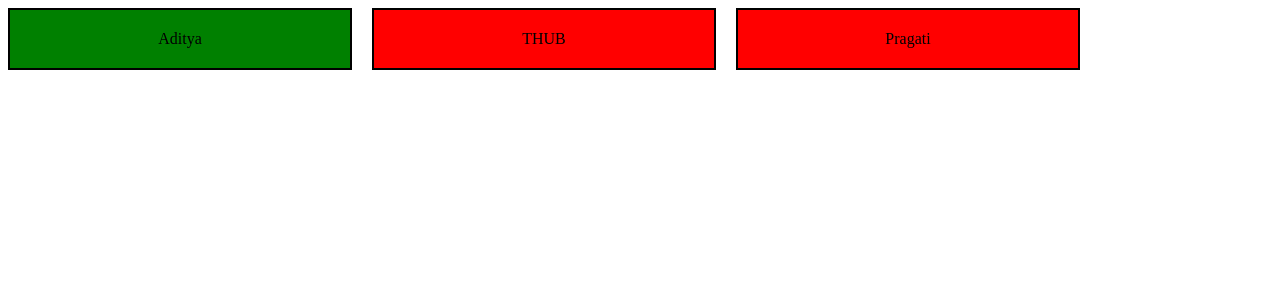
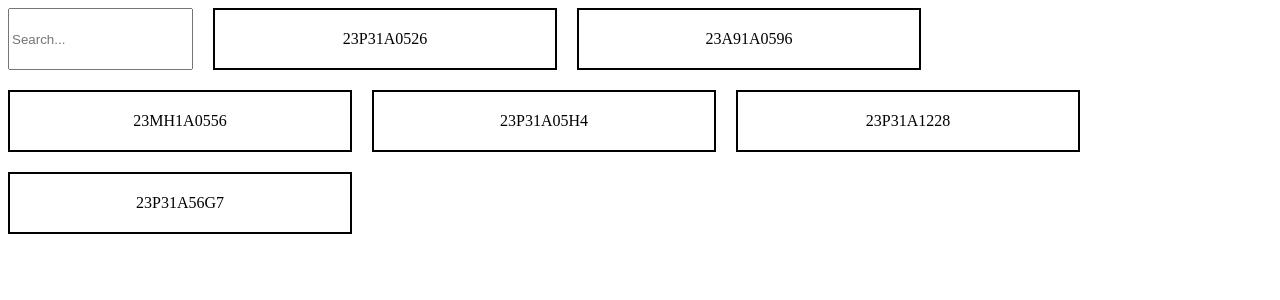
Before and after one commit to UMANANDESWARI/REACT, a React (Vite) app: page / in a window 1280 px wide. Shown: the top 300 px of the page. Built offline with nearby package versions, Linux system fonts and the light colour scheme.

Commit message:
react commit

```diff
--- a/src/App.jsx
+++ b/src/App.jsx
@@ -1,4 +1,4 @@
-import { useState } from 'react'
+import { use, useState, useEffect } from 'react'
 import reactLogo from './assets/react.svg'
 import viteLogo from '/vite.svg'
 // import './App.css'
@@ -17,33 +17,208 @@ import Component2 from './Component2'
 
 
 function App() {
-  const [count, setCount] = useState(0)
-  const data = [
+//searching data
+    const [data, setData] = useState([
       {
-      "name" : "Aditya",
-      varient : "green"
+        RollNo : "23P31A0526"
       },
       {
-      "name" : "THUB",
-      varient : "red"
+        RollNo : "23A91A0596"
       },
       {
-      "name" : "Pragati",
-      varient : "red"
+        RollNo : "23MH1A0556"
+      },
+      {
+        RollNo : "23P31A05H4"
+      },
+      {
+        RollNo : "23P31A1228"
+      },
+      {
+        RollNo : "23P31A56G7"
       }
-  ];
+    ])
+
+    const [QueryResult,setQueryResult] = useState(data);
+
+    const [UserQuery, setUserQuery] = useState("");
+
+    const Capture = (event) => {
+      setUserQuery(event.target.value);
+    };
+
+    useEffect(() => {
+      if (UserQuery === "") {
+        setQueryResult(data);
+      }
+      else {
+        const arr = data.filter((item) =>
+          item.RollNo.toLowerCase().includes(UserQuery.toLowerCase())
+        );
+        setQueryResult(arr);
+      }
+    }, [UserQuery, data]);
+
             return (
             <>
             <div className="parent">
-        {
-          data.map ((ele) => (
-              <div className= {ele.varient == "green" ? "card bg-green" : "card bg-red" } > {ele.name} </div>
-          ))
-        }
+            <input type="text" placeholder="Search..." onChange={Capture} />
+            {QueryResult.map((ele, index) => (
+                <div key={index} className="card">
+                  {ele.RollNo}
+                </div>
+            ))}
              </div>
             </>
-  )
+        );
 }
+
+
+// creating cards by using user entered data
+  // const fun = () =>{
+  //   //console.log(userdata);
+  //   setData([...data, userdata])
+  //   userdata = {
+  //   firstname : "",
+  //   lastname : "",
+  //   email : ""
+  // }
+  // }
+
+  // var userdata = {
+  //   firstname : "",
+  //   lastname : "",
+  //   email : ""
+  // }
+
+  // const [data, setData] = useState([{
+  //   "firstname" : "uma",
+  //   "lastname" : "nandeswari",
+  //   "email" : "umanandeswarik@gmail.com"
+  // }])
+
+  // const GetData = (key, event) =>{
+  //   //console.log(event.target.value);
+  //   userdata[key] = event.target.value
+  // }
+  // return(
+  //   <>
+  //     <form>
+  //       <div>
+  //         <label>First Name: </label>
+  //         <input type="text" onChange={(event) => GetData("firstname",event)}/>
+  //       </div>
+  //       <div>
+  //         <label>Last Name: </label>
+  //         <input type="text" onChange={(event) => GetData("lastname",event)}/>
+  //       </div>
+  //       <div>
+  //         <label>Email: </label>
+  //         <input type="email" onChange={(event) => GetData("email",event)}/>
+  //       </div>
+
+  //     </form>
+  //     <button onClick={fun}>Add Data</button>
+
+  //     <div className="parent">
+  //       {
+  //         data.map((ele,index) => {
+  //           return(
+  //             <div className="child">
+  //               <div>First Name : {ele.firstname} </div>
+  //               <div>Last Name : {ele.lastname} </div>
+  //               <div>Email : {ele.email} </div>
+  //             </div>
+  //           )
+  //         })
+  //       }
+  //     </div>
+  //   </>
+  // )
+
+
+
+  // const [data, setData] = useState([1,2,3,4,5])
+  // const change= () =>{
+  //   setData([...data,100])
+  // }
+  // return (
+  //   <>
+  //       {
+  //         data.map ((ele) => {
+  //             return <h1>{ele}</h1>;
+  //         })
+  //       }
+  //       <button onClick={change}>update me</button>
+  //   </>
+  // )
+
+
+
+  // const [data, setData] = useState([1,2,3])
+  // const change = () =>{
+  //   setData([4,5,6,7,8])
+  // }
+  // return (
+  //   <>
+  //       {
+  //         data.map ((ele) => {
+  //             return <h1>{ele}</h1>;
+  //         })
+  //       }
+  //       <button onClick={change}>update me</button>
+  //   </>
+  // )
+
+
+
+  // HOOK - useState
+  // const [data, setData] = useState(0)
+  // const change = () =>{
+  //   if(data == true){
+  //     setData(false)
+  //   }
+  //   else{
+  //     setData(true)
+  //   }
+  // }
+  // return(
+  //   <>
+  //     <center>
+  //       {data == true ? <h1>HELLO</h1> : <h1>BYE</h1>}
+  //       <button onClick={change}>Change State</button>
+  //     </center>
+  //   </>
+  // )
+
+
+
+  // const data = [
+  //   {
+  //     "name" : "Aditya",
+  //     varient : "green"
+  //   },
+  //   {
+  //     "name" : "THUB",
+  //     varient : "red"
+  //   },
+  //   {
+  //     "name" : "Pragati",
+  //     varient : "red"
+  //   }
+  // ];
+  // return (
+  //   <>
+  //     <div className="parent">
+  //       {
+  //         data.map ((ele) => (
+  //             <div className= {ele.varient == "green" ? "card bg-green" : "card bg-red" } > {ele.name} </div>
+  //         ))
+  //       }
+  //     </div>
+  //   </>
+  // )
+
 
 
   //ternary operation
```
Lines whose indentation alone changed are shown as unchanged.
